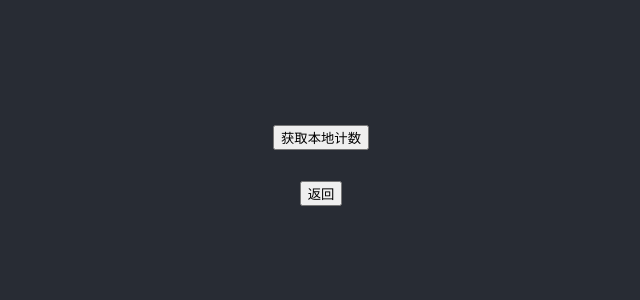
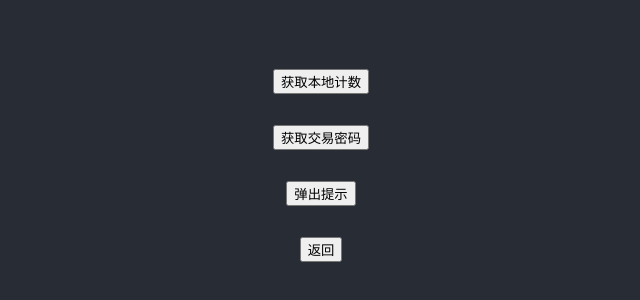
Before and after one commit to AllenWen/Hybrid, a React (Create React App) app in the folder webapp/: page /#/func in a window 1280 px wide. Shown: the part 250-550 px from the top of the page, without its empty margins (319-959 px from the left). Built offline with nearby package versions, Linux system fonts and the light colour scheme.

Commit message:
feat:增加func

```diff
--- a/webapp/src/func.js
+++ b/webapp/src/func.js
@@ -24,6 +24,10 @@ class Func extends React.Component {
                     <text>{this.state.countText}</text>
                     <br></br>
                     <button onClick={() => this.excute()}>获取本地计数</button>
+                    <br></br>
+                    <button onClick={() => this.excutePwd()}>获取交易密码</button>
+                    <br></br>
+                    <button onClick={() => this.excuteToast()}>弹出提示</button>
                     <br></br>
                     <button onClick={() => this.props.history.goBack()}>返回</button>
                 </header>
@@ -52,6 +56,30 @@ class Func extends React.Component {
         // })
     }
 
+    excuteToast = (data) => {
+        var msg = {
+            type: 'func',
+            params: {
+                name: 'showToast',
+                value: data ? data : '这是提示'
+            }
+        }
+        Bridge.open(msg, '')
+    }
+
+    excutePwd = () => {
+        var msg = {
+            type: 'func',
+            params: {
+                name: 'getPwd'
+            }
+        }
+        console.log('被调用')
+        Bridge.open(msg, (result) => {
+            this.excuteToast(result.msg)
+        })
+    }
+
 }
 
 export default Func;
```
